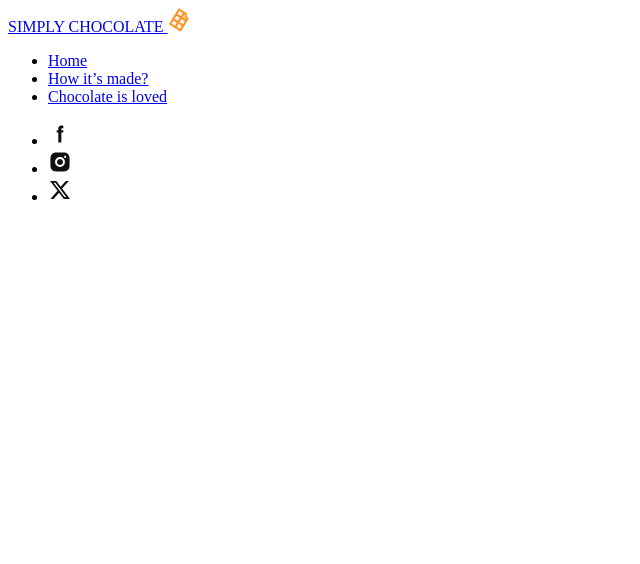
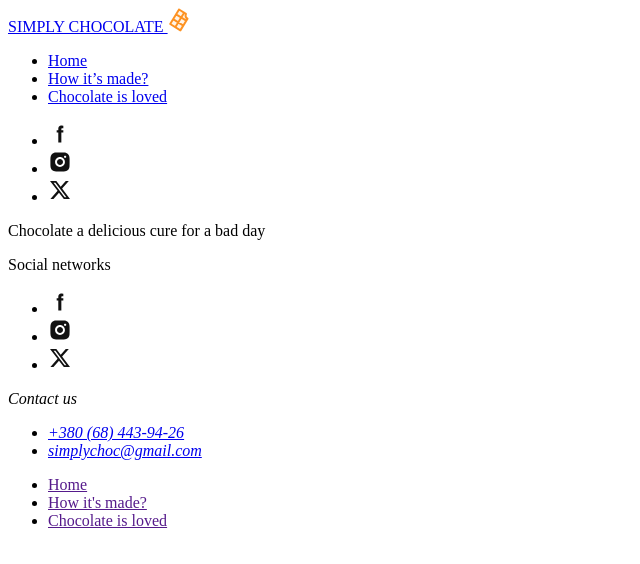
Before and after one commit to ValentynaVK/html-css-chocolate-practice, a plain HTML site: page index.html in a window 1280 px wide. Shown: the whole page, without its empty margins (0-640 px from the left). Drawn offline with Linux system fonts and the light colour scheme.

Commit message:
footer html done

```diff
--- a/index.html
+++ b/index.html
@@ -104,6 +104,76 @@
       <section></section>
     </main>
     <!--Footer section-->
-    <footer></footer>
+    <footer>
+      <p>Chocolate a delicious cure for a bad day</p>
+      <p>Social networks</p>
+      <ul>
+        <li>
+          <a
+            href="https://facebook.com"
+            target="_blank"
+            rel="noopener noreferrer"
+          >
+            <img
+              src="./images/icons/facebook.svg"
+              alt="Facebook icon"
+              height="24"
+              width="24"
+            />
+          </a>
+        </li>
+        <li>
+          <a
+            href="https://instagram.com"
+            target="_blank"
+            rel="noopener noreferrer"
+          >
+            <img
+              src="./images/icons/instagram.svg"
+              alt="Instagram icon"
+              height="24"
+              width="24"
+            />
+          </a>
+        </li>
+        <li>
+          <a
+            href="https://twitter.com"
+            target="_blank"
+            rel="noopener noreferrer"
+          >
+            <img
+              src="./images/icons/twitter.svg"
+              alt=" The X icon "
+              height="24"
+              width="24"
+            />
+          </a>
+        </li>
+      </ul>
+      <address>
+        <p>Contact us</p>
+        <ul>
+          <li>
+            <a href="tel:+380684439426">+380 (68) 443-94-26</a>
+          </li>
+          <li>
+            <a href="mailto:simplychoc@gmail.com">simplychoc@gmail.com</a>
+          </li>
+        </ul>
+      </address>
+
+      <ul>
+        <li>
+          <a href="">Home</a>
+        </li>
+        <li>
+          <a href="">How it's made?</a>
+        </li>
+        <li>
+          <a href="">Chocolate is loved</a>
+        </li>
+      </ul>
+    </footer>
   </body>
 </html>
```
